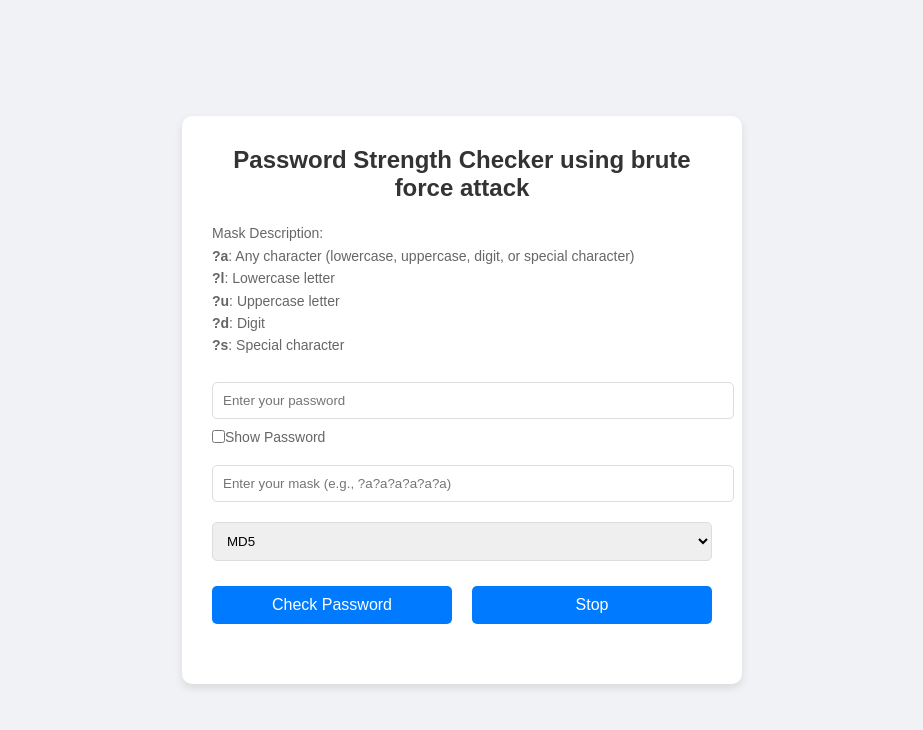
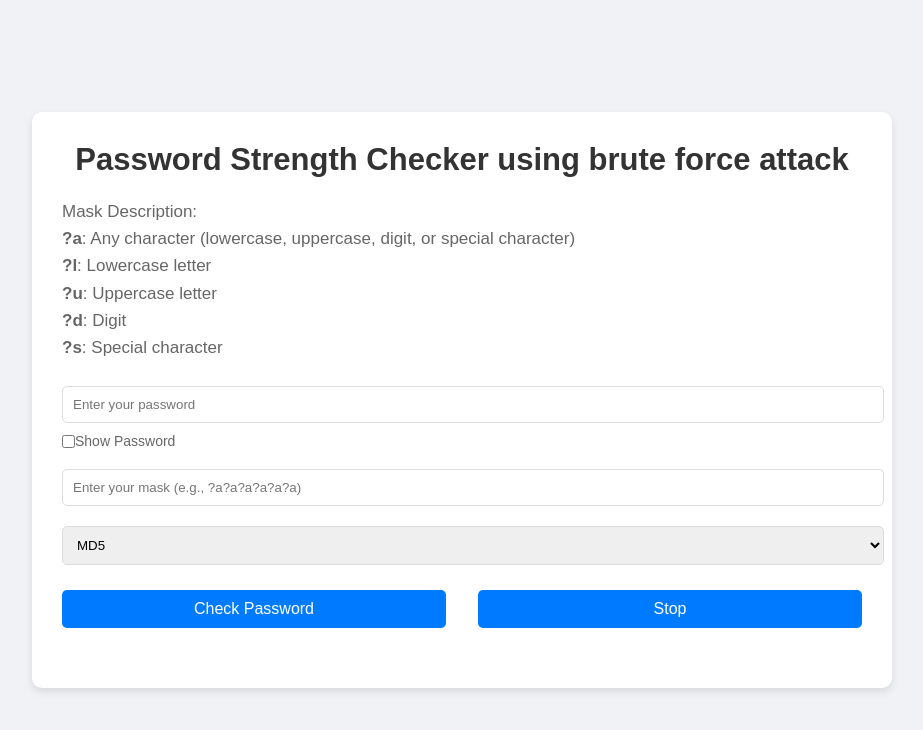
Before and after one commit to RaedNaamoun/Password-Strength-Checker-, a website: page public/index.html in a window 1280 px wide. Shown: the whole page, without its empty margins (178-1101 px from the left). Drawn offline with Linux system fonts and the light colour scheme.

Commit message:
adjust the styling

```diff
--- a/public/styles.css
+++ b/public/styles.css
@@ -19,18 +19,18 @@ body {
     border-radius: 10px;
     box-shadow: 0 4px 8px rgba(0, 0, 0, 0.1);
     width: 100%;
-    max-width: 500px;
+    max-width: 800px;
     text-align: center;
 }
 
 h1 {
     color: #333;
     margin-bottom: 20px;
-    font-size: 24px;
+    font-size: 31px;
 }
 
 .description {
-    font-size: 14px;
+    font-size: 17px;
     margin-bottom: 20px;
     color: #666;
     text-align: left;
@@ -50,6 +50,10 @@ input[type="password"], input[type="text"], select {
     border: 1px solid #ddd;
     border-radius: 5px;
     transition: border-color 0.3s;
+}
+
+#algorithm {
+    width: 822px;
 }
 
 input[type="password"]:focus, input[type="text"]:focus, select:focus {
@@ -89,13 +93,15 @@ button:hover {
 
 #results {
     margin-top: 20px;
+    font-size: 25px;
     font-weight: bold;
     color: #28a745;
 }
 
 #details {
     text-align: left;
-    margin-top: 10px;
+    margin-top: 20px;
+    font-size: x-large;
 }
 
 #details p {
--- a/server/index.mjs
+++ b/server/index.mjs
@@ -64,7 +64,7 @@ wss.on('connection', (ws) => {
                 const lines = data.toString().split('\n');
                 for (let line of lines) {
                     line = line.trim();
-                    //console.log('Processing line:', line);
+                    console.log('Processing line:', line);
                     updateStatus(line, currentStatus, algorithm);
                     ws.send(JSON.stringify(currentStatus));
                 }
```
